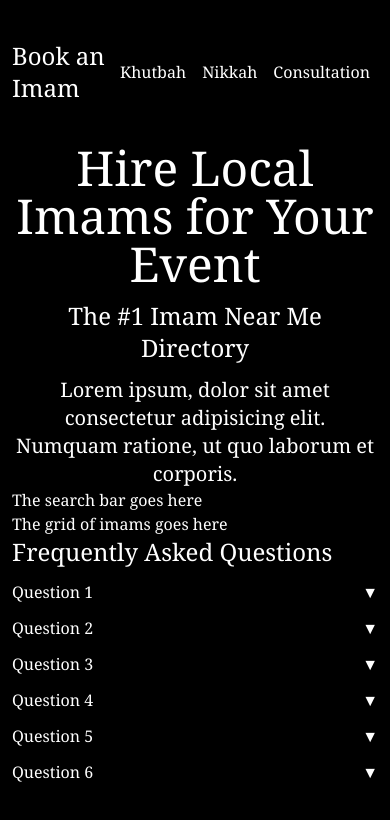
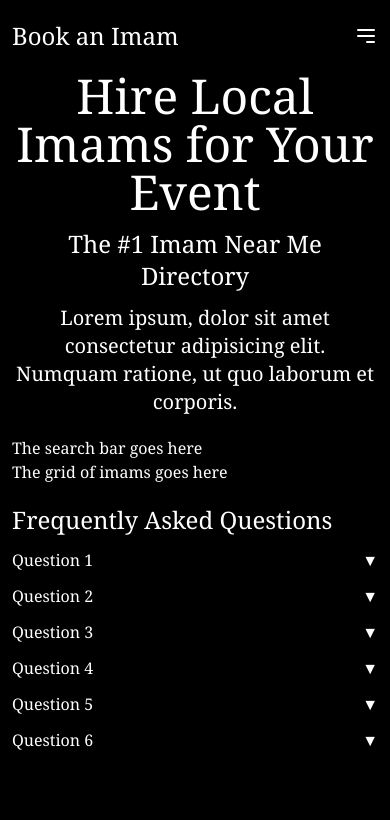
Before and after one commit to shah-a/Book-an-Imam, a React (Vite) app: page / in a window 390 px wide. Shown: the top 820 px of the page. Built offline with nearby package versions, Linux system fonts and the light colour scheme.

Commit message:
[Added] burger menu for small viewport

```diff
--- a/src/components/App.jsx
+++ b/src/components/App.jsx
@@ -5,7 +5,7 @@ import Faq from './Faq';
 
 function App() {
   return (
-    <div className="App max-w-5xl mx-auto px-3">
+    <div className="App max-w-5xl mx-auto px-3 space-y-5">
       <Header />
       <Hero />
       <Imams />
--- a/src/components/Header/index.jsx
+++ b/src/components/Header/index.jsx
@@ -1,14 +1,28 @@
+import { useState } from 'react';
+
 function Header() {
+  const [isMenuOpen, setIsMenuOpen] = useState(false);
+
   return (
-    <header className="Header py-10 flex justify-between items-center">
+    <header className="Header mt-5 flex justify-between items-center">
       <h1 className="text-2xl">
-        Book an Imam
+        <a href="/">Book an Imam</a>
       </h1>
-      <nav>
-        <a href="#" className="p-2 hover:text-indigo-500">Khutbah</a>
-        <a href="#" className="p-2 hover:text-indigo-500">Nikkah</a>
-        <a href="#" className="p-2 hover:text-indigo-500">Consultation</a>
+      <nav className="md:flex hidden">
+        <a href="/?search=khutbah" className="p-2 hover:text-indigo-500">Khutbah</a>
+        <a href="/?search=nikkah" className="p-2 hover:text-indigo-500">Nikkah</a>
+        <a href="/?search=consultation" className="p-2 hover:text-indigo-500">Consultation</a>
       </nav>
+      <button className="md:hidden flex items-center" onClick={() => setIsMenuOpen(!isMenuOpen)}>
+        <svg className="w-6 h-6" fill="none" stroke="currentColor" viewBox="0 0 24 24" xmlns="http://www.w3.org/2000/svg"><path strokeLinecap="round" strokeLinejoin="round" strokeWidth="2" d="M4 6h16M4 12h16m-7 6h7"></path></svg>
+      </button>
+      {isMenuOpen && (
+        <div className="absolute top-12 right-3 bg-white text-black  shadow-md mt-2 py-2 md:hidden">
+          <a href="/?search=khutbah" className="block p-2 hover:text-indigo-500">Khutbah</a>
+          <a href="/?search=nikkah" className="block p-2 hover:text-indigo-500">Nikkah</a>
+          <a href="/?search=consultation" className="block p-2 hover:text-indigo-500">Consultation</a>
+        </div>
+      )}
     </header>
   );
 }
```
